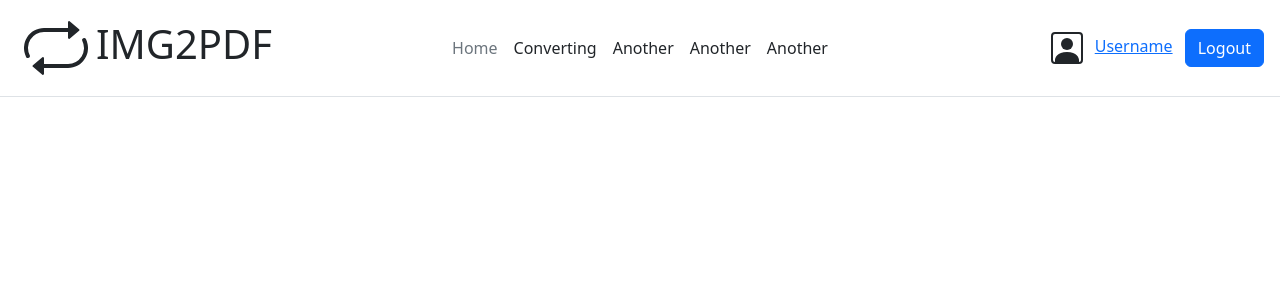
After one commit to Gexilable/IMG2PDF, a Django app: template app/templates/app/header_layout.html in a window 1280 px wide. The commit adds this page. Shown: the top 300 px of the page. Run offline with Django 4.2, Linux system fonts and the light colour scheme; the template is opened without the code that fills it, so the values that code supplies are empty.

Commit message:
add layout template

```diff
--- /dev/null
+++ b/app/templates/app/header.html
@@ -0,0 +1,32 @@
+<header class="d-flex flex-wrap align-items-center justify-content-center justify-content-md-between py-3 px-3 mb-4 border-bottom">
+    <a href="/" class="d-flex align-items-center col-md-3 mb-2 mb-md-0 text-dark text-decoration-none">
+        <svg xmlns="http://www.w3.org/2000/svg" width="64" height="64" fill="currentColor" class="bi bi-repeat mx-2"
+             viewBox="0 0 16 16">
+            <path d="M11 5.466V4H5a4 4 0 0 0-3.584 5.777.5.5 0 1 1-.896.446A5 5 0 0 1 5 3h6V1.534a.25.25 0 0 1 .41-.192l2.36 1.966c.12.1.12.284 0 .384l-2.36 1.966a.25.25 0 0 1-.41-.192Zm3.81.086a.5.5 0 0 1 .67.225A5 5 0 0 1 11 13H5v1.466a.25.25 0 0 1-.41.192l-2.36-1.966a.25.25 0 0 1 0-.384l2.36-1.966a.25.25 0 0 1 .41.192V12h6a4 4 0 0 0 3.585-5.777.5.5 0 0 1 .225-.67Z"/>
+        </svg>
+        <h1>
+            IMG2PDF
+        </h1>
+    </a>
+
+
+    <ul class="nav col-12 col-md-auto mb-2 justify-content-center mb-md-0">
+        <li><a href="#" class="nav-link px-2 link-secondary">Home</a></li>
+        <li><a href="#" class="nav-link px-2 link-dark">Converting</a></li>
+        <li><a href="#" class="nav-link px-2 link-dark">Another</a></li>
+        <li><a href="#" class="nav-link px-2 link-dark">Another</a></li>
+        <li><a href="#" class="nav-link px-2 link-dark">Another</a></li>
+    </ul>
+
+    <div class="col-md-3 text-end">
+        <svg xmlns="http://www.w3.org/2000/svg" width="32" height="32" fill="currentColor" class="bi bi-person-square"
+             viewBox="0 0 16 16">
+            <path d="M11 6a3 3 0 1 1-6 0 3 3 0 0 1 6 0z"/>
+            <path d="M2 0a2 2 0 0 0-2 2v12a2 2 0 0 0 2 2h12a2 2 0 0 0 2-2V2a2 2 0 0 0-2-2H2zm12 1a1 1 0 0 1 1 1v12a1 1 0 0 1-1 1v-1c0-1-1-4-6-4s-6 3-6 4v1a1 1 0 0 1-1-1V2a1 1 0 0 1 1-1h12z"/>
+        </svg>
+        <a href="#" class="profile-link px-2">Username</a>
+        <a href="#">
+            <button type="button" class="btn btn-primary">Logout</button>
+        </a>
+    </div>
+</header>
--- /dev/null
+++ b/app/templates/app/header_layout.html
@@ -0,0 +1,4 @@
+{% extends "app/layout.html" %}
+{% block header %}
+{% include "app/header.html" %}
+{% endblock %}
--- /dev/null
+++ b/app/templates/app/layout.html
@@ -0,0 +1,23 @@
+
+<!DOCTYPE html>
+
+<html lang="en">
+<head>
+    {% load static %}
+    <meta charset="UTF-8">
+    <meta name="viewport"
+          content="width=device-width, user-scalable=no, initial-scale=1.0, maximum-scale=1.0, minimum-scale=1.0">
+    <meta http-equiv="X-UA-Compatible" content="ie=edge">
+    <title>{% block title %}{% endblock %}</title>
+    <link rel="stylesheet" href="https://cdn.jsdelivr.net/npm/bootstrap@5.2.3/dist/css/bootstrap.min.css">
+    <link rel="stylesheet" href="{% static 'app/css/app.css' %}">
+    <link rel="stylesheet" href="https://cdn.jsdelivr.net/npm/bootstrap-icons@1.10.3/font/bootstrap-icons.css">
+</head>
+{% block header %}{% endblock %}
+<body>
+<main>
+    {% block content %}
+    {% endblock %}
+</main>
+</body>
+</html>
```
Also changed, not shown: app/templates/app/index.html (+1 -10 lines).
